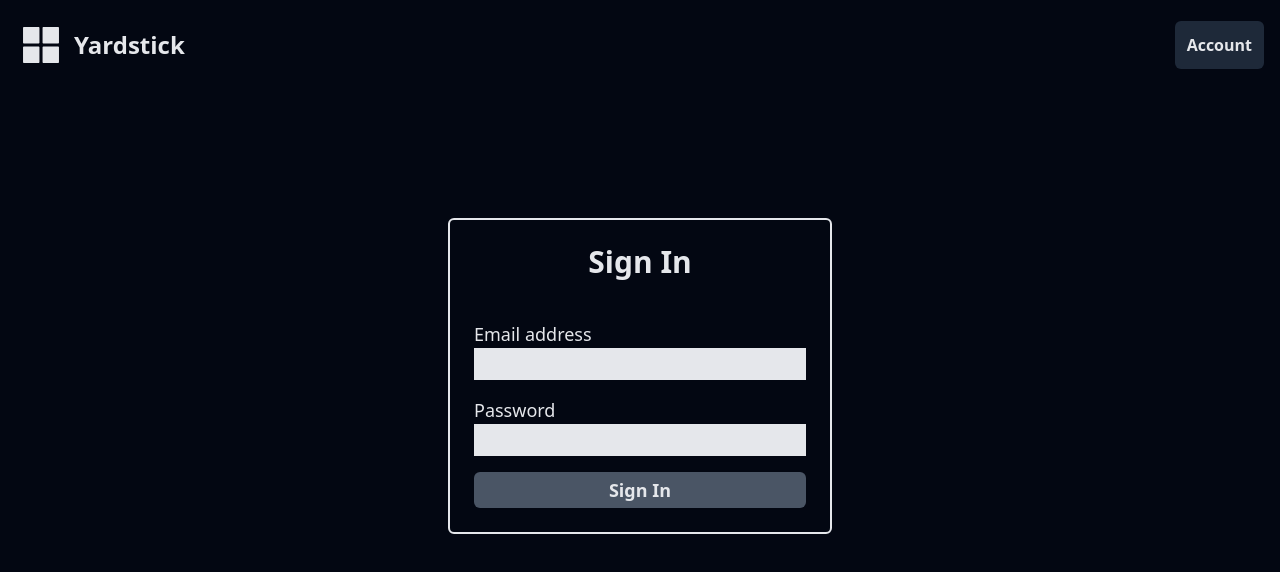
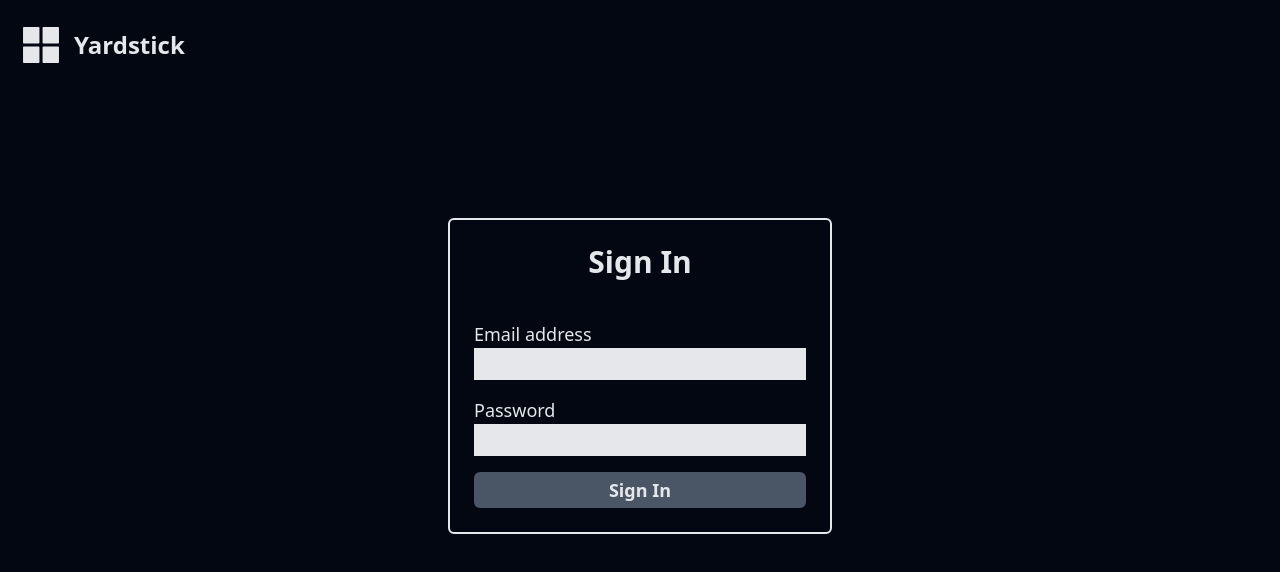
Before and after one commit to aman8990/yardstick-assignment, a Next.js app: page / in a window 1280 px wide. Shown: the top 572 px of the page. Built offline with nearby package versions, Linux system fonts and the light colour scheme; no server answers; the database is empty.

Commit message:
acnt-btn-cng

```diff
--- /dev/null
+++ b/app/_components/Header/Account.js
@@ -0,0 +1,19 @@
+import { getNotes } from '@/app/_actions/notes';
+import AddNoteButton from './AddNoteButton';
+import { getSession } from '@/app/_hooks/useSession';
+import { getPremium } from '@/app/_actions/premuim';
+import AccountButton from './AccountButton';
+
+async function Account() {
+  const { profile } = await getSession();
+
+  if (!profile) return null;
+
+  return (
+    <div>
+      <AccountButton />
+    </div>
+  );
+}
+
+export default Account;
--- a/app/_components/Header/Header.js
+++ b/app/_components/Header/Header.js
@@ -1,4 +1,4 @@
-import AccountButton from './AccountButton';
+import Account from './Account';
 import AddNote from './AddNote';
 import AddUser from './AddUser';
 import Logo from './Logo';
@@ -14,7 +14,7 @@ function Header() {
         <AddUser />
         <AddNote />
         <Upgrade />
-        <AccountButton />
+        <Account />
         <Logout />
       </div>
     </div>
```
